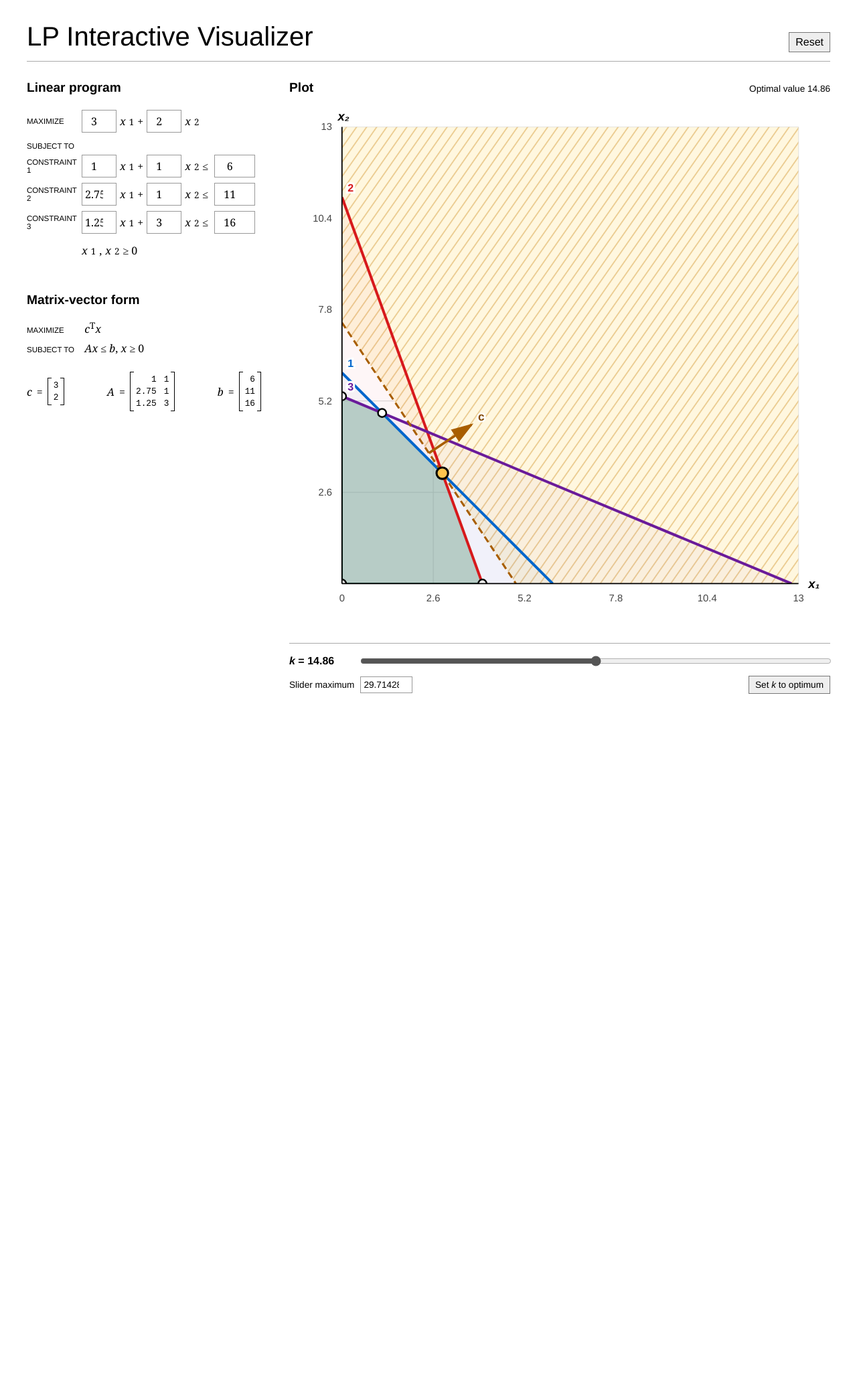
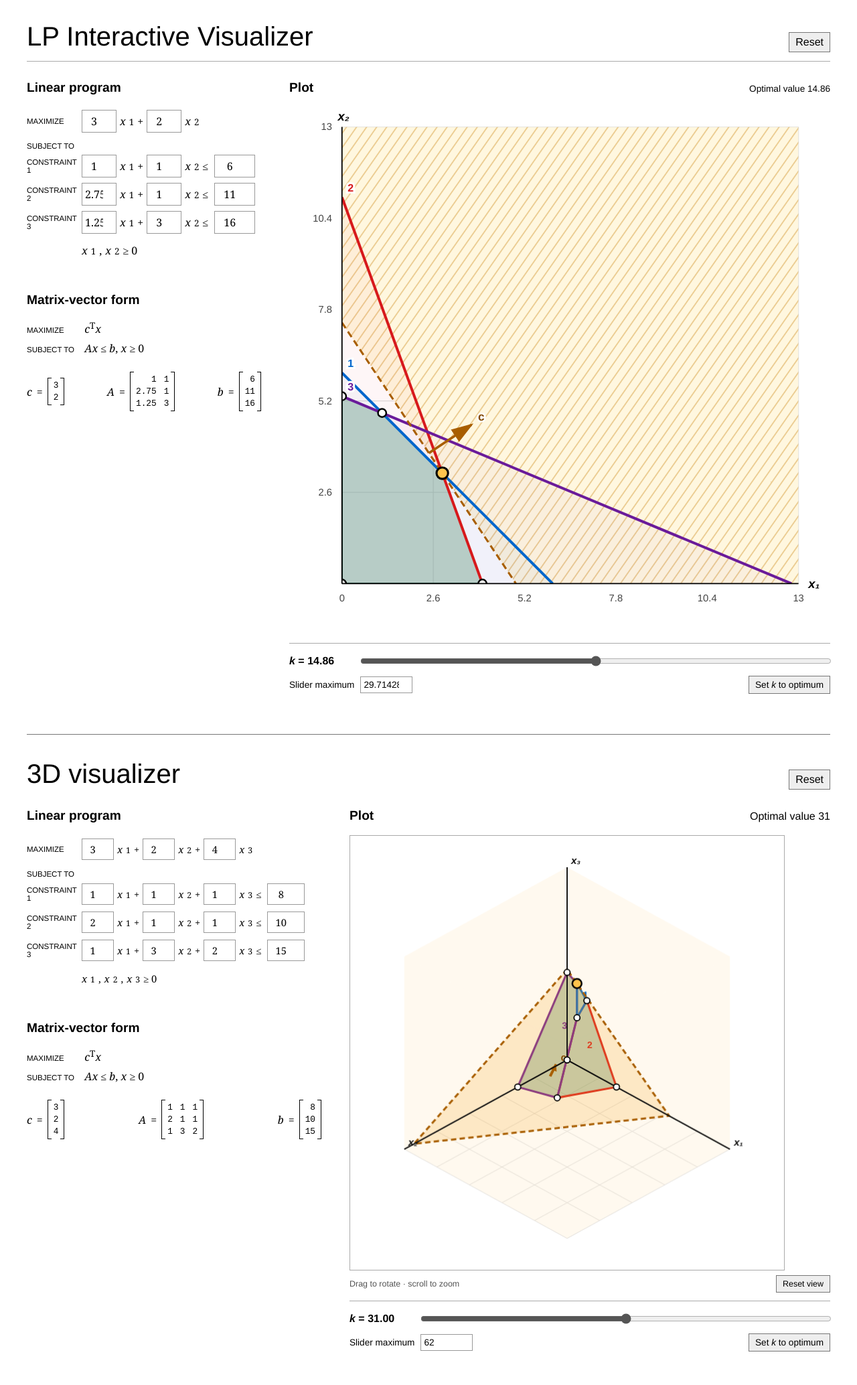
Before and after one commit to PhillipKerger/phillipkerger.github.io, a Jekyll site: the page lp-discovery/index.html, which Jekyll copies as it is, in a window 1280 px wide. Shown: the whole page at 67% size. Built offline with Jekyll 4.4.1, drawn with Linux system fonts in a browser that asks for light colours; before the commit the page ends 1086 px from its top, so only the background shows below that.

Commit message:
Add interactive 3D LP visualizer

```diff
--- a/lp-discovery/index.html
+++ b/lp-discovery/index.html
@@ -91,6 +91,68 @@
     </section>
   </main>
 
+  <hr class="section-divider">
+
+  <section class="three-d-app" aria-labelledby="three-d-heading">
+    <div class="section-heading">
+      <h1 id="three-d-heading">3D visualizer</h1>
+      <button id="reset-3d" type="button">Reset</button>
+    </div>
+
+    <div class="three-d-layout">
+      <section class="formulations">
+        <div>
+          <h2>Linear program</h2>
+          <div class="lp-form lp-form-3d" id="lp-form-3d">
+            <div class="lp-row lp-row-3d">
+              <span class="row-label">maximize</span>
+              <span class="expression" id="objective-inputs-3d"></span>
+            </div>
+            <div class="subject-to">subject to</div>
+            <div id="constraint-inputs-3d"></div>
+            <div class="lp-row lp-row-3d">
+              <span class="row-label"></span>
+              <span class="expression"><i>x</i><sub>1</sub>, <i>x</i><sub>2</sub>, <i>x</i><sub>3</sub> ≥ 0</span>
+            </div>
+          </div>
+        </div>
+
+        <div class="matrix-section">
+          <h2>Matrix-vector form</h2>
+          <div class="compact-model">
+            <div><span class="model-label">maximize</span> <i>c</i><sup>T</sup><i>x</i></div>
+            <div><span class="model-label">subject to</span> <i>Ax</i> ≤ <i>b</i>, <i>x</i> ≥ 0</div>
+          </div>
+          <div class="matrix-values" id="matrix-values-3d" aria-live="polite"></div>
+        </div>
+      </section>
+
+      <section class="visualizer">
+        <div class="plot-header">
+          <h2>Plot</h2>
+          <span id="problem-status-3d" aria-live="polite"></span>
+        </div>
+        <canvas id="plot-3d" width="650" height="650" aria-label="Interactive three-dimensional linear program plot"></canvas>
+        <div class="view-controls">
+          <span>Drag to rotate · scroll to zoom</span>
+          <button id="reset-view-3d" type="button">Reset view</button>
+        </div>
+        <div class="controls">
+          <div class="slider-row">
+            <label for="k-slider-3d"><i>k</i> = <output id="k-output-3d" for="k-slider-3d">31.00</output></label>
+            <input id="k-slider-3d" type="range" min="0" max="62" value="31" step="0.01">
+          </div>
+          <div class="control-row">
+            <label for="k-max-3d">Slider maximum</label>
+            <input id="k-max-3d" type="number" min="0.1" step="0.5" value="62">
+            <button id="set-optimum-3d" type="button">Set <i>k</i> to optimum</button>
+          </div>
+        </div>
+      </section>
+    </div>
+  </section>
+
   <script src="app.js"></script>
+  <script src="three-d.js"></script>
 </body>
 </html>
--- a/lp-discovery/styles.css
+++ b/lp-discovery/styles.css
@@ -51,6 +51,28 @@
   align-items: start;
 }
 
+.section-divider {
+  margin: 60px 0 36px;
+  border: 0;
+  border-top: 1px solid #777;
+}
+
+.section-heading {
+  display: flex;
+  align-items: baseline;
+  justify-content: space-between;
+  gap: 20px;
+  margin-bottom: 28px;
+}
+
+.section-heading h1 { margin-bottom: 0; }
+.three-d-layout {
+  display: grid;
+  grid-template-columns: 440px minmax(560px, 1fr);
+  gap: 42px;
+  align-items: start;
+}
+
 .formulations { display: grid; gap: 42px; }
 .lp-form, .compact-model { font-family: Georgia, "Times New Roman", serif; }
 .lp-row {
@@ -75,6 +97,10 @@
   background: white;
 }
 .lp-form input.rhs { width: 61px; margin-left: 4px; }
+.lp-form-3d { font-size: 0.92rem; }
+.lp-row-3d { grid-template-columns: 82px minmax(340px, 1fr); }
+.lp-form-3d input { width: 48px; }
+.lp-form-3d input.rhs { width: 56px; }
 .lp-form input:focus, .controls input:focus { outline: 2px solid #777; outline-offset: 1px; }
 
 .compact-model { display: grid; gap: 7px; margin-bottom: 24px; }
@@ -92,6 +118,7 @@
 }
 .matrix.vector { grid-template-columns: auto; }
 .matrix.two-col { grid-template-columns: auto auto; }
+.matrix.three-col { grid-template-columns: auto auto auto; }
 .matrix::before, .matrix::after {
   position: absolute;
   top: 0;
@@ -107,6 +134,17 @@
 #problem-status { font-size: 0.85rem; }
 #problem-status.warning, #problem-status.error { color: #a00000; }
 #plot { display: block; width: 100%; max-width: 800px; height: auto; }
+#plot-3d {
+  display: block;
+  width: 100%;
+  max-width: 650px;
+  height: auto;
+  border: 1px solid #aaa;
+  background: white;
+  cursor: grab;
+  touch-action: none;
+}
+#plot-3d.dragging { cursor: grabbing; }
 .grid-line { stroke: #ddd; stroke-width: 1; }
 .axis-line { stroke: black; stroke-width: 1.5; }
 .tick-label, .axis-label, .line-label, .objective-label { font-family: Helvetica, Arial, sans-serif; }
@@ -129,6 +167,15 @@
 .control-row { display: flex; align-items: center; gap: 9px; margin-top: 12px; font-size: 0.85rem; }
 .control-row input { width: 78px; padding: 4px; border: 1px solid #999; border-radius: 0; }
 .control-row button { margin-left: auto; }
+.view-controls {
+  display: flex;
+  justify-content: space-between;
+  align-items: center;
+  gap: 12px;
+  margin: 7px 0 12px;
+  color: #555;
+  font-size: 0.78rem;
+}
 
 .sr-only {
   position: absolute;
@@ -145,6 +192,7 @@
 @media (max-width: 950px) {
   body { padding: 24px; }
   main { grid-template-columns: 1fr; }
+  .three-d-layout { grid-template-columns: 1fr; }
   .formulations { grid-template-columns: 1fr 1fr; }
 }
 
@@ -153,6 +201,9 @@
   h1 { font-size: 2rem; }
   main { gap: 32px; }
   .formulations { grid-template-columns: 1fr; gap: 32px; }
+  .lp-row-3d { grid-template-columns: 72px minmax(0, 1fr); }
+  .lp-form-3d { font-size: 0.82rem; }
+  .lp-form-3d input { width: 43px; }
   .matrix-values { justify-content: flex-start; flex-wrap: wrap; }
   .control-row { align-items: flex-start; flex-wrap: wrap; }
   .control-row button { margin-left: 0; }
```
Also changed, not shown: lp-discovery/three-d.js (added).
